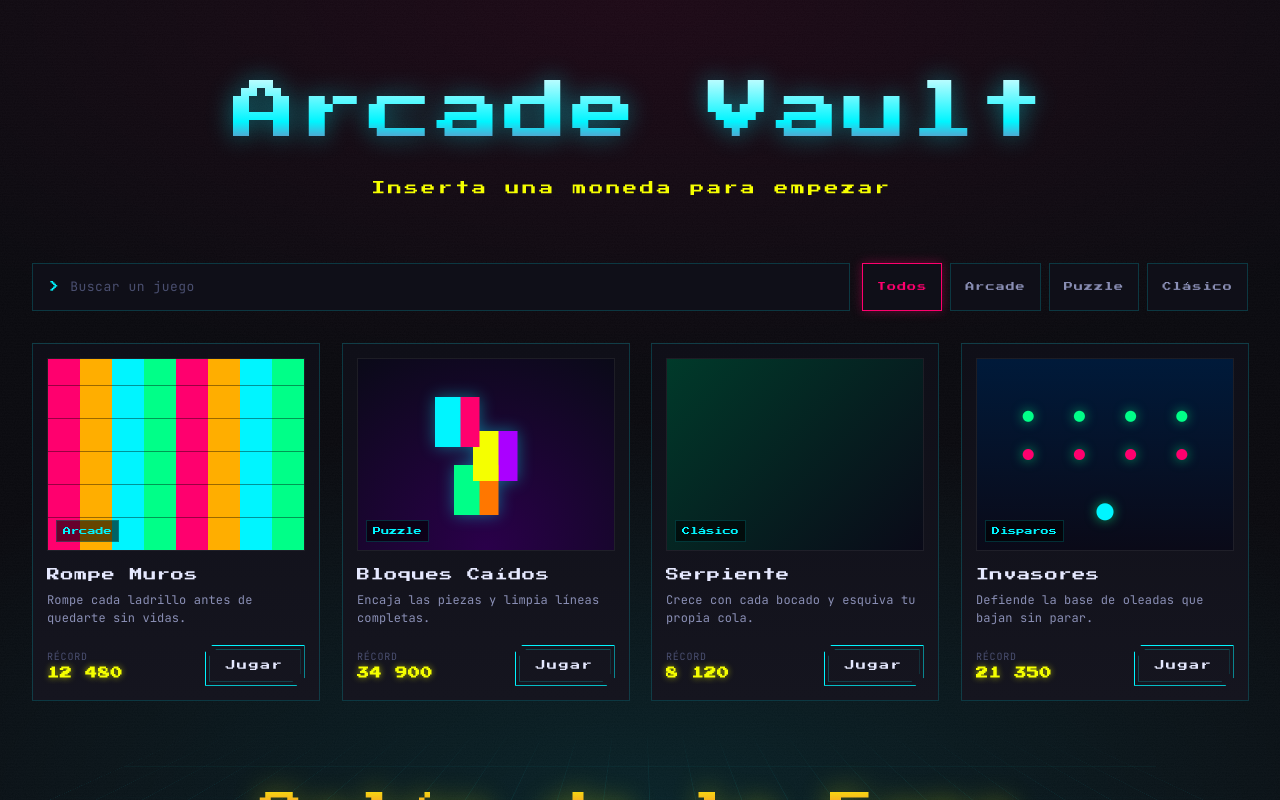
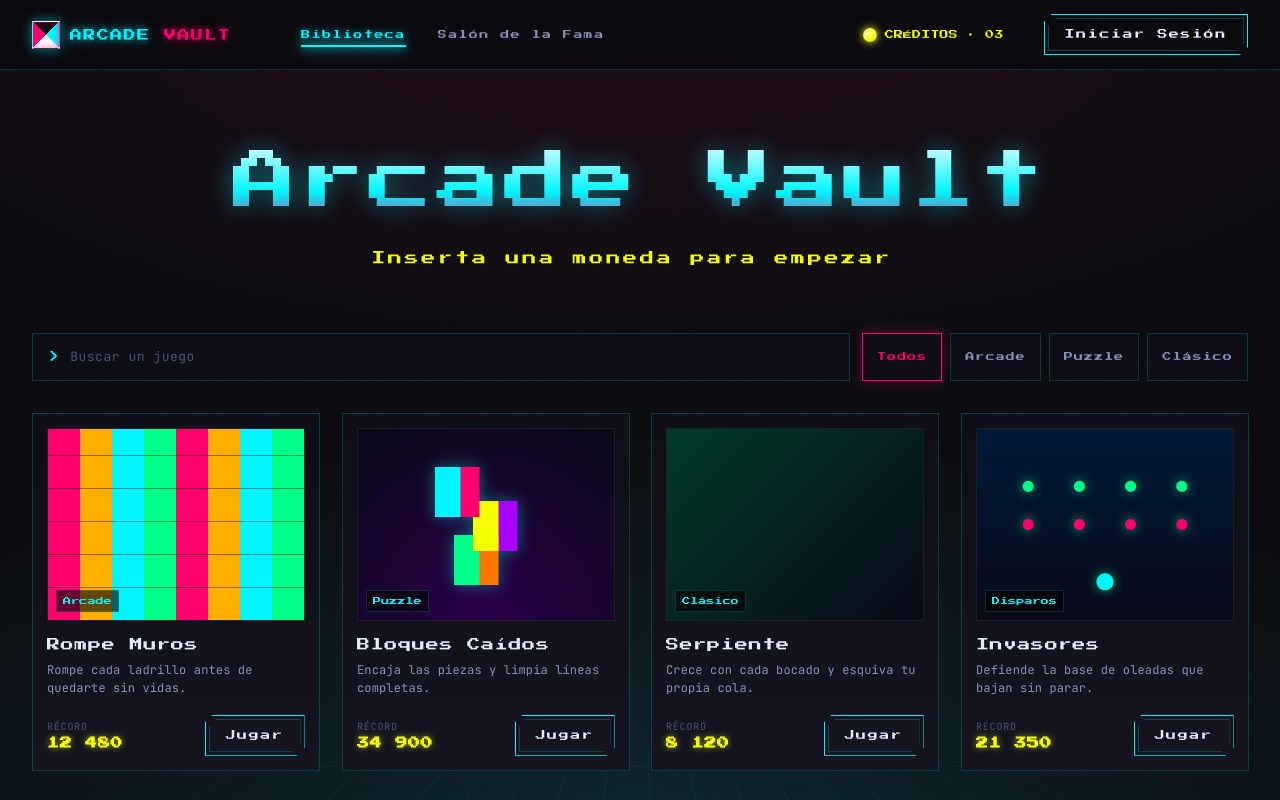
Before and after one commit to juanpabloyague/arcade-vault, a Next.js app: page / in a window 1280 px wide. Shown: the top 800 px of the page. Built offline with nearby package versions, Linux system fonts and the light colour scheme.

Commit message:
feat(nav): add shared nav bar with mobile drawer

```diff
--- a/app/globals.css
+++ b/app/globals.css
@@ -334,6 +334,14 @@
     border-bottom: 1px dashed var(--line-2);
   }
   .av-mobile-panel a.active { color: var(--cyan); }
+  /* Interior del cajón: mismos valores que los style inline de nav.jsx. */
+  .av-mobile-panel .drawer-title { font-size: 11px; margin-bottom: 16px; }
+  .av-mobile-panel .drawer-spacer { flex: 1; }
+  .av-mobile-panel .drawer-credits {
+    font-size: 9px;
+    color: var(--ink-faint);
+    letter-spacing: 0.16em;
+  }
   .av-mobile-backdrop {
     position: fixed;
     inset: 0;
--- a/app/layout.tsx
+++ b/app/layout.tsx
@@ -1,5 +1,6 @@
 import type { Metadata } from "next";
 import { JetBrains_Mono, Press_Start_2P } from "next/font/google";
+import { Nav } from "@/components/nav/Nav";
 import { SiteFooter } from "@/components/ui/SiteFooter";
 import { SessionProvider } from "@/lib/session";
 import "./globals.css";
@@ -35,6 +36,7 @@ export default function RootLayout({ children }: LayoutProps<"/">) {
         <div className="av-noise" aria-hidden="true" />
         <div className="av-root">
           <SessionProvider>
+            <Nav />
             <main className="av-main">{children}</main>
             <SiteFooter />
           </SessionProvider>
--- /dev/null
+++ b/components/nav/MobileDrawer.tsx
@@ -0,0 +1,51 @@
+"use client";
+
+// Cajón lateral que sustituye al Nav por debajo de 840px.
+// Las clases .av-mobile-panel / .av-mobile-backdrop vienen del tema.
+
+import Link from "next/link";
+
+export type DrawerLink = {
+  href: string;
+  label: string;
+  active: boolean;
+};
+
+type MobileDrawerProps = {
+  open: boolean;
+  links: DrawerLink[];
+  onClose: () => void;
+};
+
+export function MobileDrawer({ open, links, onClose }: MobileDrawerProps) {
+  return (
+    <>
+      <div
+        className={open ? "av-mobile-backdrop open" : "av-mobile-backdrop"}
+        onClick={onClose}
+        aria-hidden="true"
+      />
+      {/* Cerrado, el panel sigue en el DOM para poder animarse: inert lo saca
+          del orden de tabulación y del árbol de accesibilidad. */}
+      <aside
+        className={open ? "av-mobile-panel open" : "av-mobile-panel"}
+        aria-label="Menú"
+        inert={!open}
+      >
+        <div className="pixel neon-cyan drawer-title">MENÚ</div>
+        {links.map((link) => (
+          <Link
+            key={link.href}
+            href={link.href}
+            className={link.active ? "active" : undefined}
+            onClick={onClose}
+          >
+            {link.label}
+          </Link>
+        ))}
+        <div className="drawer-spacer" />
+        <div className="pixel drawer-credits">CRÉDITOS · 03</div>
+      </aside>
+    </>
+  );
+}
--- /dev/null
+++ b/components/nav/Nav.tsx
@@ -0,0 +1,79 @@
+"use client";
+
+// Barra de navegación compartida, montada en app/layout.tsx.
+
+import Link from "next/link";
+import { usePathname } from "next/navigation";
+import { useState } from "react";
+import { MobileDrawer, type DrawerLink } from "@/components/nav/MobileDrawer";
+import { useSession } from "@/lib/session";
+
+export function Nav() {
+  const pathname = usePathname();
+  const { user, signOut } = useSession();
+  const [open, setOpen] = useState(false);
+
+  // "Biblioteca" queda activa también en el detalle y en el reproductor,
+  // igual que en el prototipo.
+  const libraryActive =
+    pathname === "/" || pathname.startsWith("/juego/") || pathname.startsWith("/jugar/");
+  const hallActive = pathname === "/salon";
+  const accessActive = pathname === "/acceso";
+
+  const drawerLinks: DrawerLink[] = [
+    { href: "/", label: "Biblioteca", active: libraryActive },
+    { href: "/salon", label: "Salón de la Fama", active: hallActive },
+    { href: "/acceso", label: user ? "Cuenta" : "Iniciar Sesión", active: accessActive },
+  ];
+
+  return (
+    <>
+      <nav className="av-nav">
+        <Link className="logo" href="/">
+          <div className="logo-mark" />
+          <div className="logo-text neon-cyan">
+            ARCADE <span className="neon-magenta">VAULT</span>
+          </div>
+        </Link>
+
+        <div className="links">
+          <Link className={libraryActive ? "active" : undefined} href="/">
+            Biblioteca
+          </Link>
+          <Link className={hallActive ? "active" : undefined} href="/salon">
+            Salón de la Fama
+          </Link>
+        </div>
+
+        <div className="spacer" />
+
+        <div className="coin-counter">
+          <span className="coin" />
+          <span>CRÉDITOS · 03</span>
+        </div>
+
+        {user ? (
+          <button type="button" className="btn ghost auth-btn" onClick={signOut}>
+            {user.name} ▾
+          </button>
+        ) : (
+          <Link className="btn auth-btn" href="/acceso">
+            Iniciar Sesión
+          </Link>
+        )}
+
+        <button
+          type="button"
+          className="btn ghost hamburger"
+          onClick={() => setOpen(true)}
+          aria-label="Menú"
+          aria-expanded={open}
+        >
+          ≡
+        </button>
+      </nav>
+
+      <MobileDrawer open={open} links={drawerLinks} onClose={() => setOpen(false)} />
+    </>
+  );
+}
```
